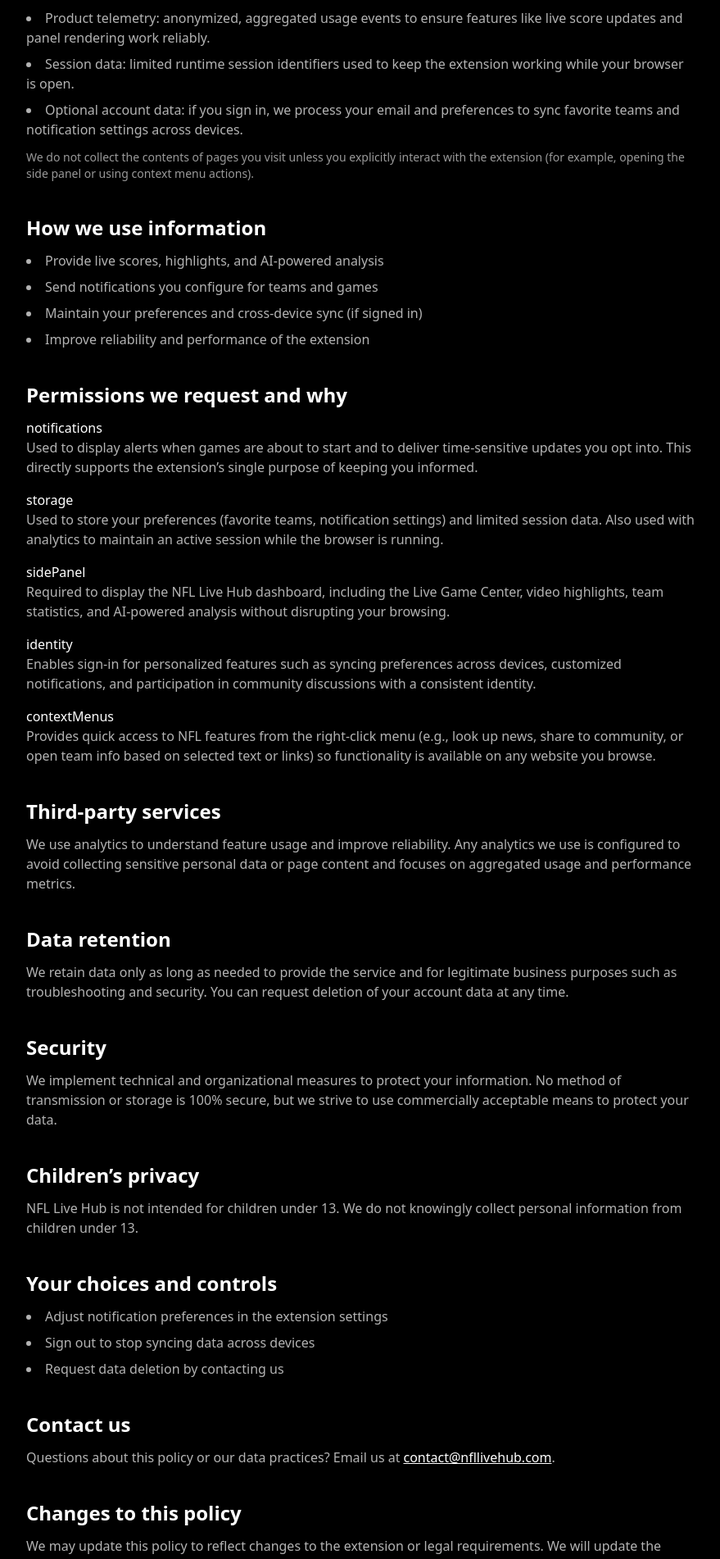
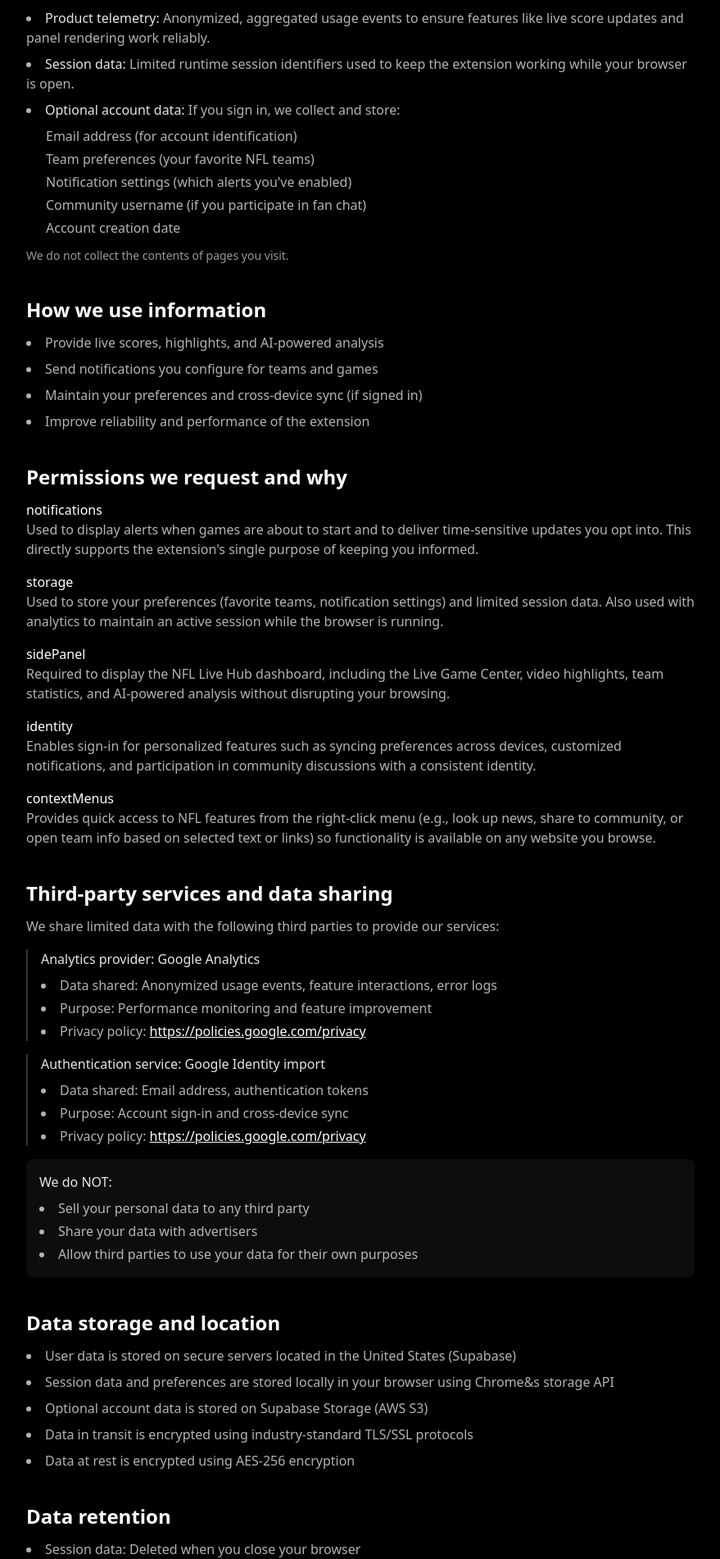
Before and after one commit to cesarwbr/nfl-live-hub-website, a Next.js app: page /privacy in a window 1280 px wide. Shown: the part 500-2402 px from the top of the page at 82% size, without its empty margins (200-1079 px from the left). Built offline with nearby package versions, Linux system fonts and the light colour scheme; no server answers.

Commit message:
fix: privacy police

```diff
--- a/app/privacy/page.tsx
+++ b/app/privacy/page.tsx
@@ -6,7 +6,7 @@
 import Footer from "@/components/Footer";
 
 export default function PrivacyPage() {
-  const effectiveDate = "2025-08-07";
+  const effectiveDate = "2025-10-30";
 
   return (
     <div className="min-h-screen bg-black text-white overflow-x-hidden">
@@ -82,24 +82,37 @@
               </h2>
               <ul className="list-disc list-inside text-white/70 space-y-2">
                 <li>
-                  Product telemetry: anonymized, aggregated usage events to
-                  ensure features like live score updates and panel rendering
-                  work reliably.
+                  <span className="font-medium text-white/90">
+                    Product telemetry:
+                  </span>{" "}
+                  Anonymized, aggregated usage events to ensure features like
+                  live score updates and panel rendering work reliably.
                 </li>
                 <li>
-                  Session data: limited runtime session identifiers used to keep
-                  the extension working while your browser is open.
+                  <span className="font-medium text-white/90">
+                    Session data:
+                  </span>{" "}
+                  Limited runtime session identifiers used to keep the extension
+                  working while your browser is open.
                 </li>
                 <li>
-                  Optional account data: if you sign in, we process your email
-                  and preferences to sync favorite teams and notification
-                  settings across devices.
+                  <span className="font-medium text-white/90">
+                    Optional account data:
+                  </span>{" "}
+                  If you sign in, we collect and store:
+                  <ul className="list-circle ml-6 mt-2 space-y-1">
+                    <li>Email address (for account identification)</li>
+                    <li>Team preferences (your favorite NFL teams)</li>
+                    <li>
+                      Notification settings (which alerts you&apos;ve enabled)
+                    </li>
+                    <li>Community username (if you participate in fan chat)</li>
+                    <li>Account creation date</li>
+                  </ul>
                 </li>
               </ul>
               <p className="text-white/60 mt-3 text-sm">
-                We do not collect the contents of pages you visit unless you
-                explicitly interact with the extension (for example, opening the
-                side panel or using context menu actions).
+                We do not collect the contents of pages you visit.
               </p>
             </section>
 
@@ -131,7 +144,7 @@
                   <p className="text-white/70">
                     Used to display alerts when games are about to start and to
                     deliver time‑sensitive updates you opt into. This directly
-                    supports the extension’s single purpose of keeping you
+                    supports the extension&apos;s single purpose of keeping you
                     informed.
                   </p>
                 </div>
@@ -172,28 +185,114 @@
               </div>
             </section>
 
-            {/* Third-Party Services */}
+            {/* Third-Party Services - UPDATED */}
             <section>
               <h2 className="text-2xl font-semibold mb-3">
-                Third‑party services
+                Third‑party services and data sharing
               </h2>
-              <p className="text-white/70">
-                We use analytics to understand feature usage and improve
-                reliability. Any analytics we use is configured to avoid
-                collecting sensitive personal data or page content and focuses
-                on aggregated usage and performance metrics.
+              <p className="text-white/70 mb-4">
+                We share limited data with the following third parties to
+                provide our services:
               </p>
+              <div className="space-y-4">
+                <div className="border-l-2 border-white/20 pl-4">
+                  <h3 className="font-medium text-white/90">
+                    Analytics provider: Google Analytics
+                  </h3>
+                  <ul className="list-disc list-inside text-white/70 mt-2 space-y-1">
+                    <li>
+                      Data shared: Anonymized usage events, feature
+                      interactions, error logs
+                    </li>
+                    <li>
+                      Purpose: Performance monitoring and feature improvement
+                    </li>
+                    <li>
+                      Privacy policy:{" "}
+                      <a
+                        href="https://policies.google.com/privacy"
+                        className="text-white underline"
+                      >
+                        https://policies.google.com/privacy
+                      </a>
+                    </li>
+                  </ul>
+                </div>
+                <div className="border-l-2 border-white/20 pl-4">
+                  <h3 className="font-medium text-white/90">
+                    Authentication service: Google Identity import
+                  </h3>
+                  <ul className="list-disc list-inside text-white/70 mt-2 space-y-1">
+                    <li>Data shared: Email address, authentication tokens</li>
+                    <li>Purpose: Account sign-in and cross-device sync</li>
+                    <li>
+                      Privacy policy:{" "}
+                      <a
+                        href="https://policies.google.com/privacy"
+                        className="text-white underline"
+                      >
+                        https://policies.google.com/privacy
+                      </a>
+                    </li>
+                  </ul>
+                </div>
+              </div>
+              <div className="mt-4 p-4 bg-white/5 rounded-lg">
+                <p className="font-medium text-white/90 mb-2">We do NOT:</p>
+                <ul className="list-disc list-inside text-white/70 space-y-1">
+                  <li>Sell your personal data to any third party</li>
+                  <li>Share your data with advertisers</li>
+                  <li>
+                    Allow third parties to use your data for their own purposes
+                  </li>
+                </ul>
+              </div>
             </section>
 
-            {/* Data Retention */}
+            {/* Data Storage - NEW SECTION */}
+            <section>
+              <h2 className="text-2xl font-semibold mb-3">
+                Data storage and location
+              </h2>
+              <ul className="list-disc list-inside text-white/70 space-y-2">
+                <li>
+                  User data is stored on secure servers located in the United
+                  States (Supabase)
+                </li>
+                <li>
+                  Session data and preferences are stored locally in your
+                  browser using Chrome&s storage API
+                </li>
+                <li>
+                  Optional account data is stored on Supabase Storage (AWS S3)
+                </li>
+                <li>
+                  Data in transit is encrypted using industry-standard TLS/SSL
+                  protocols
+                </li>
+                <li>Data at rest is encrypted using AES-256 encryption</li>
+              </ul>
+            </section>
+
+            {/* Data Retention - UPDATED */}
             <section>
               <h2 className="text-2xl font-semibold mb-3">Data retention</h2>
-              <p className="text-white/70">
-                We retain data only as long as needed to provide the service and
-                for legitimate business purposes such as troubleshooting and
-                security. You can request deletion of your account data at any
-                time.
-              </p>
+              <ul className="list-disc list-inside text-white/70 space-y-2">
+                <li>Session data: Deleted when you close your browser</li>
+                <li>
+                  Usage analytics: Retained for 12 months, then automatically
+                  deleted
+                </li>
+                <li>
+                  Account preferences: Retained while your account is active
+                </li>
+                <li>Community chat messages: Retained for 90 days</li>
+                <li>
+                  Deleted account data: Permanently removed within 30 days of
+                  deletion request
+                </li>
+                <li>Backup data: Deleted within 90 days of account deletion</li>
+              </ul>
             </section>
 
             {/* Security */}
@@ -210,7 +309,7 @@
             {/* Children */}
             <section>
               <h2 className="text-2xl font-semibold mb-3">
-                Children’s privacy
+                Children&apos;s privacy
               </h2>
               <p className="text-white/70">
                 NFL Live Hub is not intended for children under 13. We do not
@@ -218,17 +317,63 @@
               </p>
             </section>
 
-            {/* Your Choices */}
+            {/* Your Choices - UPDATED */}
             <section>
               <h2 className="text-2xl font-semibold mb-3">
                 Your choices and controls
               </h2>
               <ul className="list-disc list-inside text-white/70 space-y-2">
                 <li>
-                  Adjust notification preferences in the extension settings
+                  <span className="font-medium text-white/90">
+                    Adjust notification preferences:
+                  </span>{" "}
+                  In the extension settings
                 </li>
-                <li>Sign out to stop syncing data across devices</li>
-                <li>Request data deletion by contacting us</li>
+                <li>
+                  <span className="font-medium text-white/90">Sign out:</span>{" "}
+                  To stop syncing data across devices
+                </li>
+                <li>
+                  <span className="font-medium text-white/90">
+                    Request data access:
+                  </span>{" "}
+                  Email{" "}
+                  <a
+                    href="mailto:contact@nfllivehub.com"
+                    className="text-white underline"
+                  >
+                    contact@nfllivehub.com
+                  </a>{" "}
+                  with &quot;Data Access Request&quot; in the subject line. We
+                  will provide your data within 30 days.
+                </li>
+                <li>
+                  <span className="font-medium text-white/90">
+                    Request data deletion:
+                  </span>{" "}
+                  Email{" "}
+                  <a
+                    href="mailto:contact@nfllivehub.com"
+                    className="text-white underline"
+                  >
+                    contact@nfllivehub.com
+                  </a>{" "}
+                  with &quot;Delete My Data&quot; in the subject line. We will
+                  delete your data within 30 days and confirm by email.
+                </li>
+                <li>
+                  <span className="font-medium text-white/90">
+                    Disable specific features:
+                  </span>{" "}
+                  You can disable notifications, chat, and other features in the
+                  extension settings menu
+                </li>
+                <li>
+                  <span className="font-medium text-white/90">
+                    Uninstall the extension:
+                  </span>{" "}
+                  Removes all locally stored data immediately
+                </li>
               </ul>
             </section>
 
```
